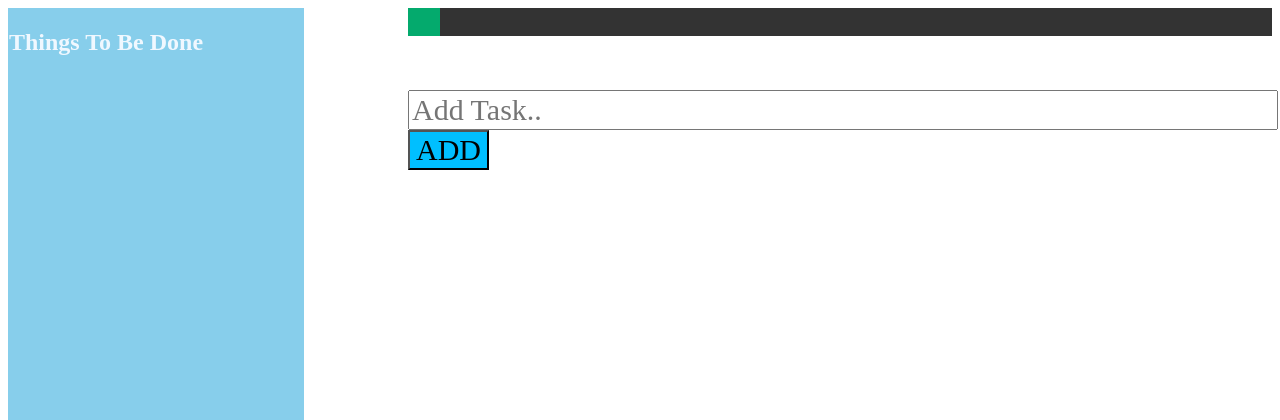
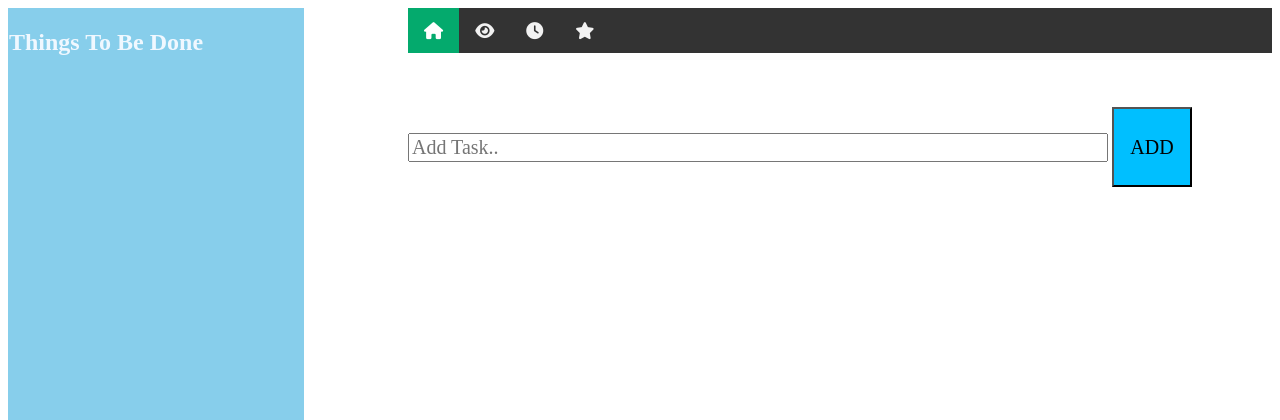
Before and after one commit to MSPVLPolytechnicCollege/Things-To-Be-Done, a PHP site: page / in a window 1280 px wide. Shown: the top 420 px of the page. Run offline with PHP 8.4, Linux system fonts and the light colour scheme.

Commit message:
Update index.php

```diff
--- a/index.php
+++ b/index.php
@@ -79,15 +79,18 @@ $conn->close();
                 margin-left: 400px;
             }
             #task {
-                font-size: 30px;
+                font-size: 20px;
                 font-family: 'Times New Roman', Times, serif;
+                width: 700px;
             }
             #add {
-                font-size: 30px;
+                font-size: 20px;
                 font-family: 'Times New Roman', Times, serif;
                 background-color: deepskyblue;
                 color: black;
                 cursor: pointer;
+                width: 80px;
+                height:80px;
             }
             #add:hover {
                 opacity: 40%;
@@ -137,7 +140,9 @@ $conn->close();
                 font-size: 14px;
                 margin-top: 10px;
             }
+
         </style>
+        <link rel="stylesheet" href="https://cdnjs.cloudflare.com/ajax/libs/font-awesome/6.7.2/css/all.min.css" integrity="sha512-Evv84Mr4kqVGRNSgIGL/F/aIDqQb7xQ2vcrdIwxfjThSH8CSR7PBEakCr51Ck+w+/U6swU2Im1vVX0SVk9ABhg==" crossorigin="anonymous" referrerpolicy="no-referrer" />
     </head>
     <body>
         <div class="container">
@@ -153,7 +158,7 @@ $conn->close();
                 </div>
                 <div id="home" class="tab-content active">
                     <br><br><br>
-                    <form method="POST" action="add_task.php">
+                    <form method="POST" action="index.php">
                         <input type="text" placeholder="Add Task.." size="50" id="task" name="task">
                         <button type="button" id="add" onclick="addTask()">ADD</button>
                         <!-- Date and Time Inputs -->
@@ -166,7 +171,13 @@ $conn->close();
                     <div class="error" id="dateTimeError"></div>
                 </div>
                 <div id="view" class="tab-content">
-                    hii
+                    view
+                </div>
+                <div id="setremainder" class="tab-content">
+                    setremainder
+                </div>
+                <div id="priority" class="tab-content">
+                    priority
                 </div>
             </div>
         </div>
```
